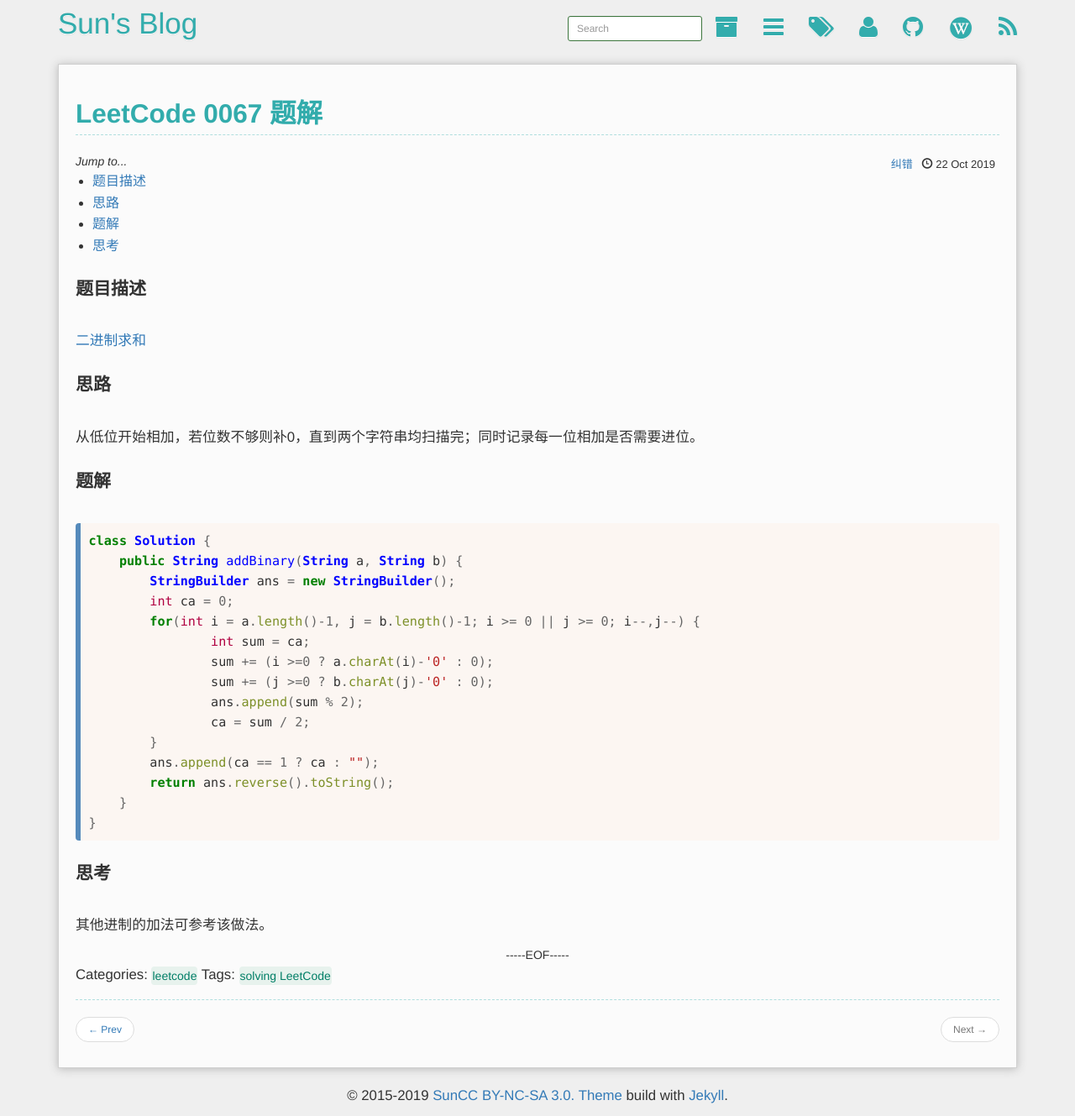
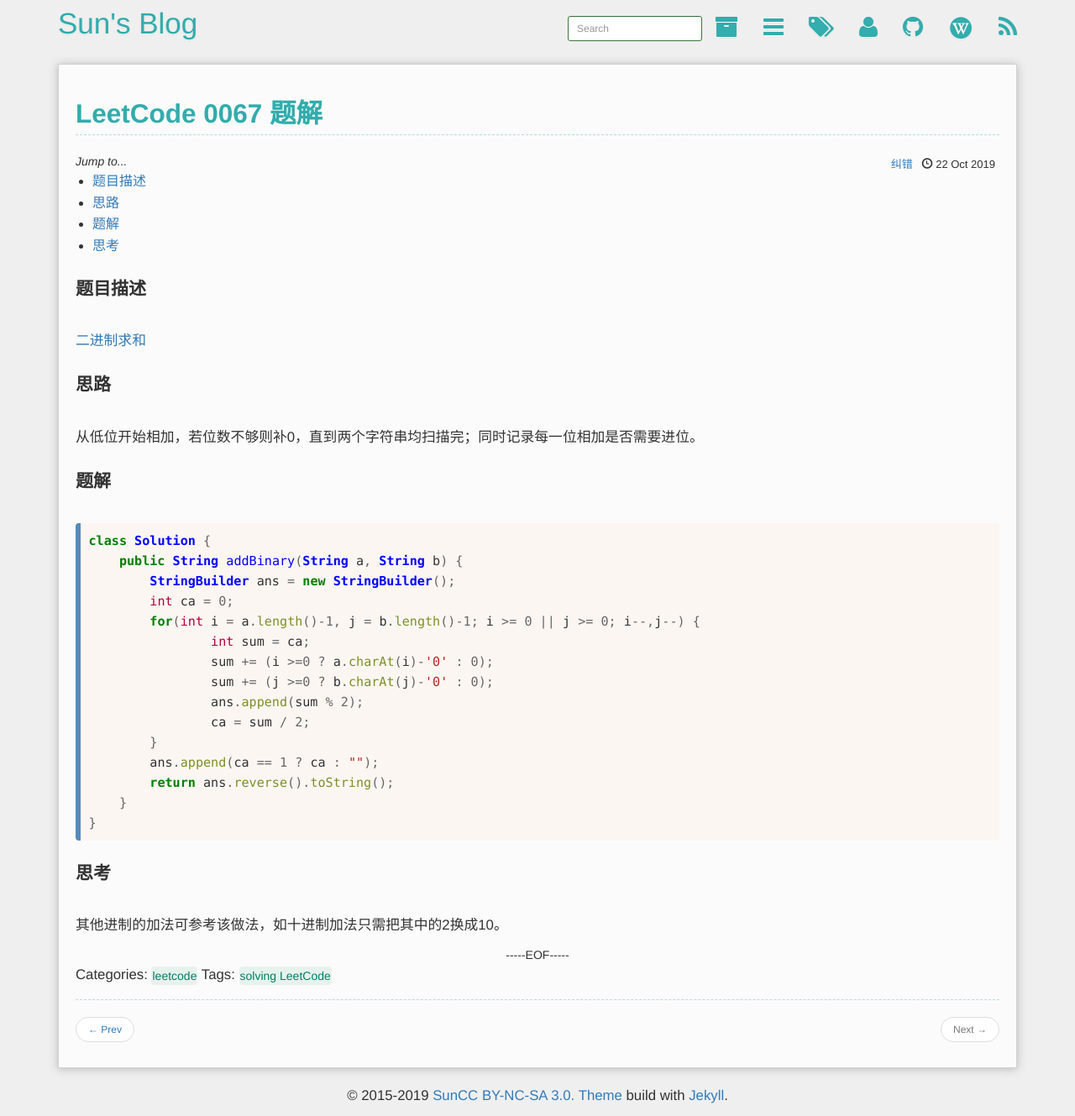
Before and after one commit to YurieSun/YurieSun.github.io, a Jekyll site: the page built from _posts/2019-10-22-leetcode-0067-add-binary.md, in a window 1280 px wide. Shown: the whole page at 84% size. Built offline with Jekyll 4.4.1, drawn with Linux system fonts in a browser that asks for light colours.

Commit message:
revise thinking description

````diff
--- a/_posts/2019-10-22-leetcode-0067-add-binary.md
+++ b/_posts/2019-10-22-leetcode-0067-add-binary.md
@@ -34,4 +34,4 @@ class Solution {
 ```
 
 ### 思考
-其他进制的加法可参考该做法。
+其他进制的加法可参考该做法，如十进制加法只需把其中的2换成10。
````
